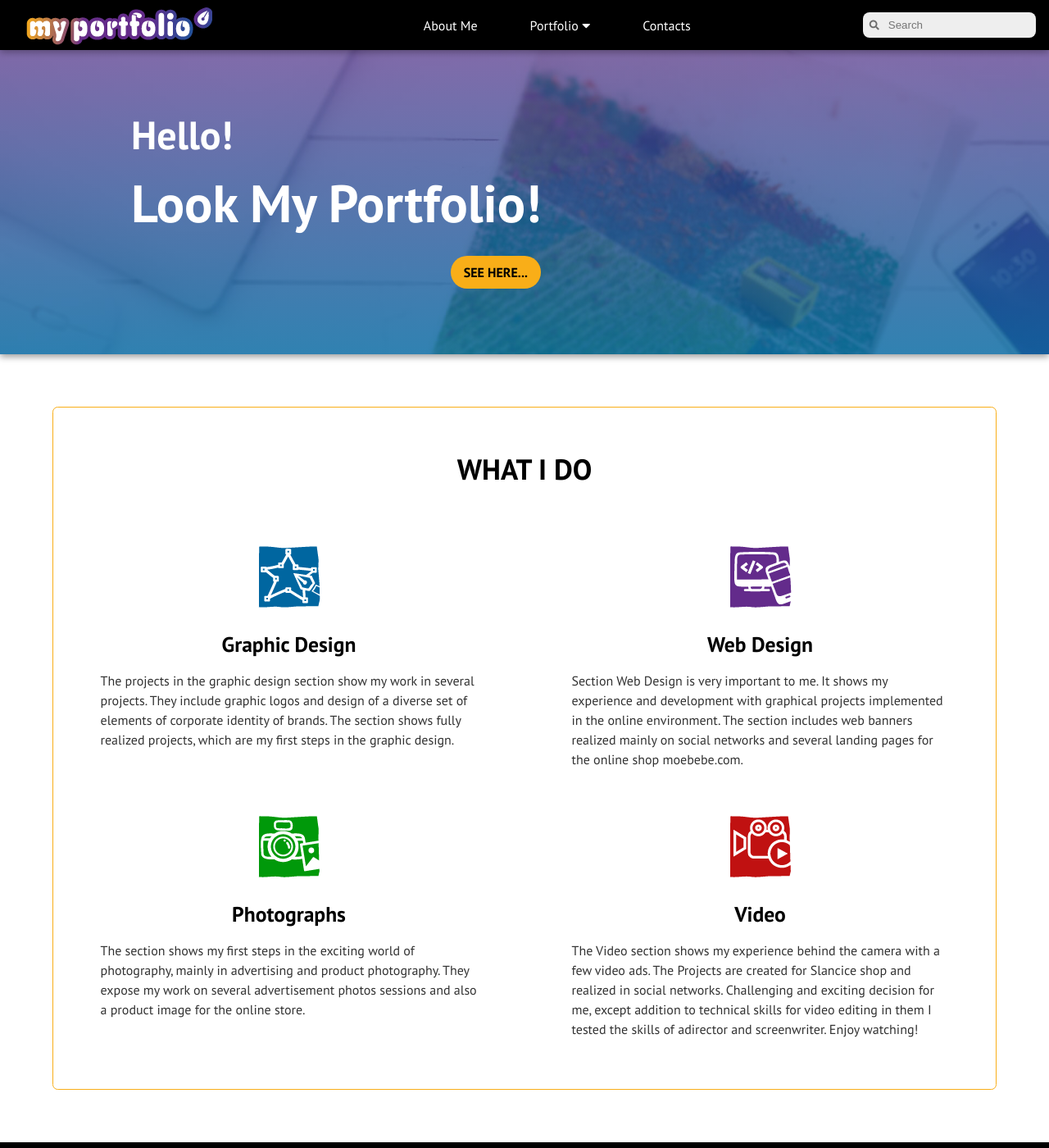
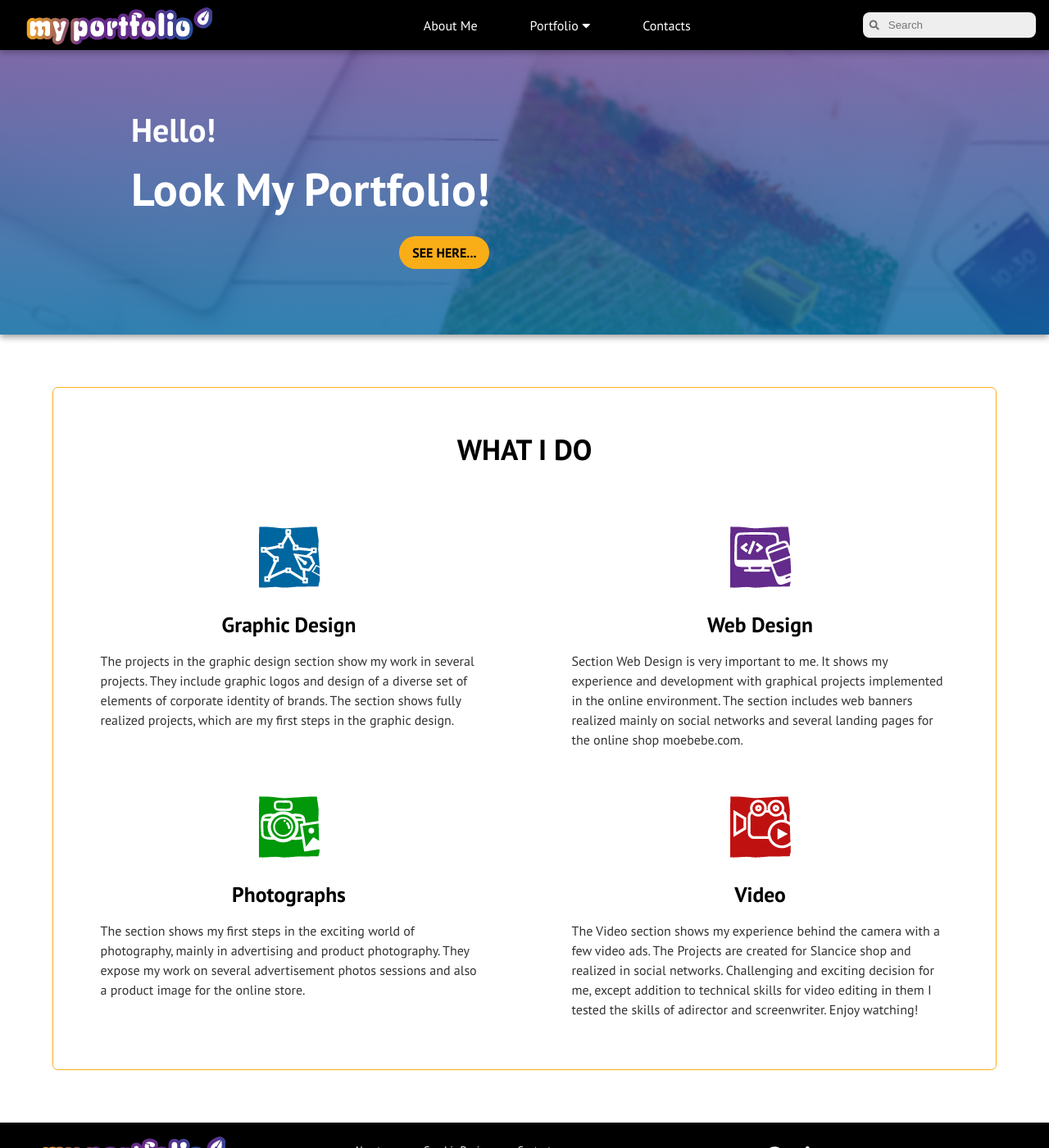
Before and after one commit to LiliyaMilanova/myportfolio, a Jekyll site: the page built from index.html, in a window 1280 px wide and 1400 px high. Shown: the whole window at 82% size. Built offline with Jekyll 4.4.1, drawn with Linux system fonts in a browser that asks for light colours; nearby versions of some CDN libraries.

Commit message:
Update styles.css

```diff
--- a/css/styles.css
+++ b/css/styles.css
@@ -30,14 +30,14 @@ body {
 
 .header h1,
 .header h2 {
-    font-size: 3rem;
+    font-size: 2.5rem;
     font-weight: bold;
     color: rgb(255, 255, 255);
     margin: 0 0 0 10rem;
 }
 
 .header h1 {
-    font-size: 4rem;
+    font-size: 3.5rem;
 }
 
 .info {
```
